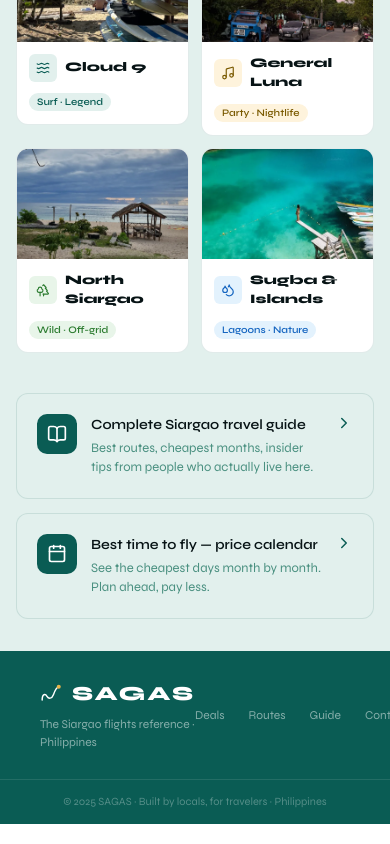
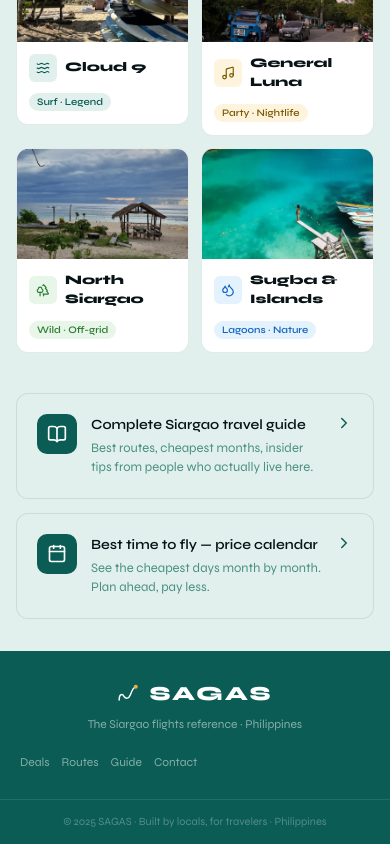
Before and after one commit to benjyamarupro-spec/sagas, a Next.js app: page / in a window 390 px wide. Shown: the part 2880-3724 px from the top of the page. Built offline with nearby package versions, Linux system fonts and the light colour scheme.

Commit message:
Fix — flights mobile, footer mobile, El Chapo pork tacos

```diff
--- a/src/app/flights/page.tsx
+++ b/src/app/flights/page.tsx
@@ -185,7 +185,7 @@ function FlightsContent() {
                               <p style={{ fontFamily: 'Syne', fontWeight: 700, fontSize: 13, color: 'var(--lagoon)', margin: 0 }}>{f.to}</p>
                             </div>
                           </div>
-                          <div style={{ display: 'flex', alignItems: 'center', justifyContent: 'space-between', borderTop: '1px solid var(--border)', paddingTop: 12 }}>
+                          <div style={{ display: 'flex', flexDirection: 'column', alignItems: 'flex-start', gap: 12, borderTop: '1px solid var(--border)', paddingTop: 12 }}>
                             <div>
                               <p style={{ fontFamily: 'Syne', fontWeight: 400, fontSize: 11, color: 'var(--lagoon-muted)', margin: 0 }}>from</p>
                               <p style={{ fontFamily: 'Syne', fontWeight: 800, fontSize: 24, color: 'var(--lagoon)', margin: 0 }}>₱{f.price.toString().replace(/\B(?=(\d{3})+(?!\d))/g, ',')}</p>
--- a/src/app/guide/page.tsx
+++ b/src/app/guide/page.tsx
@@ -122,7 +122,7 @@ const RESTAURANTS = [
   { name: 'White Beard', zone: 'General Luna', price: '₱₱', priceLevel: 2, cuisine: 'Café · Brunch · Bar', desc: 'The best spot for breakfast and brunch on the island. Relaxed vibe, great coffee, solid food. Also works well as a sundowner bar in the evenings.', specialty: 'Brunch — go for the morning sessions', coord: { lat: 9.7890, lng: 126.1598 }, highlight: false },
   { name: 'La Mesa', zone: 'General Luna', price: '₱₱', priceLevel: 2, cuisine: 'Thai · Asian fusion', desc: 'Thai restaurant with very good execution. Consistent quality, generous portions, fair prices. A reliable choice for Asian food on the island.', specialty: 'Pad Thai & Thai basil stir-fried — both excellent', coord: { lat: 9.7898, lng: 126.1605 }, highlight: false },
   { name: 'Backside Burger', zone: 'Cloud 9', price: '₱₱', priceLevel: 2, cuisine: 'Burgers · Casual', desc: 'Post-surf burgers right at the Cloud 9 boardwalk. The best burger on the island — full stop. Cold beer, great views of the break, surfer energy.', specialty: 'The burger — best on the island', coord: { lat: 9.8115, lng: 126.1740 }, highlight: false },
-  { name: 'El Chapo', zone: 'General Luna', price: '₱₱', priceLevel: 2, cuisine: 'Mexican · Tacos', desc: 'The island\'s go-to taco spot. Bold flavors, generous portions, cold drinks. Always packed at dinner — arrive early or wait.', specialty: 'Tacos — very good, especially fish tacos', coord: { lat: 9.7905, lng: 126.1612 }, highlight: false },
+  { name: 'El Chapo', zone: 'General Luna', price: '₱₱', priceLevel: 2, cuisine: 'Mexican · Tacos', desc: 'The island\'s go-to taco spot. Bold flavors, generous portions, cold drinks. Always packed at dinner — arrive early or wait.', specialty: 'Tacos — must order the pork tacos', coord: { lat: 9.7905, lng: 126.1612 }, highlight: false },
   { name: 'Las Barricas', zone: 'General Luna', price: '₱₱', priceLevel: 2, cuisine: 'Bar · Spanish vibes', desc: 'The evening spot. Live music, great ambiance, sangria, and tapas. Las Barricas comes alive at night — one of the best places on the island for a night out.', specialty: 'Evening drinks + live music — the full experience', coord: { lat: 9.7912, lng: 126.1618 }, highlight: false },
   { name: 'CFC Siargao', zone: 'General Luna', price: '₱', priceLevel: 1, cuisine: 'Fried Chicken · Local', desc: 'The budget institution of Siargao. Crispy, cheap, and deeply satisfying. Conveniently located next to Mad Monkey Catangnan. Best value on the island.', specialty: 'Chicken combo — unbeatable for the price', coord: { lat: 9.7778, lng: 126.1455 }, highlight: false },
 ];
--- a/src/components/Footer.tsx
+++ b/src/components/Footer.tsx
@@ -1,5 +1,7 @@
+'use client';
 import Logo from './Logo';
 import Link from 'next/link';
+import { useWindowSize } from '@/hooks/useWindowSize';
 
 const FOOTER_LINKS = [
   { label: 'Deals', href: '/deals' },
@@ -9,13 +11,21 @@ const FOOTER_LINKS = [
 ];
 
 export default function Footer() {
+  const width = useWindowSize();
+  const isMobile = width > 0 && width < 768;
+
   return (
     <footer style={{ background: 'var(--lagoon)' }}>
       <div style={{
-        padding: '28px 40px',
-        display: 'flex', alignItems: 'center', justifyContent: 'space-between',
+        padding: isMobile ? '28px 20px' : '28px 40px',
+        display: 'flex',
+        flexDirection: isMobile ? 'column' : 'row',
+        alignItems: isMobile ? 'flex-start' : 'center',
+        justifyContent: 'space-between',
+        gap: isMobile ? 20 : 0,
+        textAlign: isMobile ? 'center' : 'left',
       }}>
-        <div>
+        <div style={{ width: isMobile ? '100%' : 'auto', display: 'flex', flexDirection: 'column', alignItems: isMobile ? 'center' : 'flex-start' }}>
           <Logo variant="dark" size="md" />
           <p style={{
             fontFamily: 'Syne, system-ui, sans-serif',
@@ -27,7 +37,7 @@ export default function Footer() {
           </p>
         </div>
 
-        <div style={{ display: 'flex', gap: 24 }}>
+        <div style={{ display: 'flex', flexWrap: 'wrap', gap: 12, justifyContent: isMobile ? 'center' : 'flex-end' }}>
           {FOOTER_LINKS.map(link => (
             <Link key={link.href} href={link.href} style={{
               fontFamily: 'Syne, system-ui, sans-serif',
```
